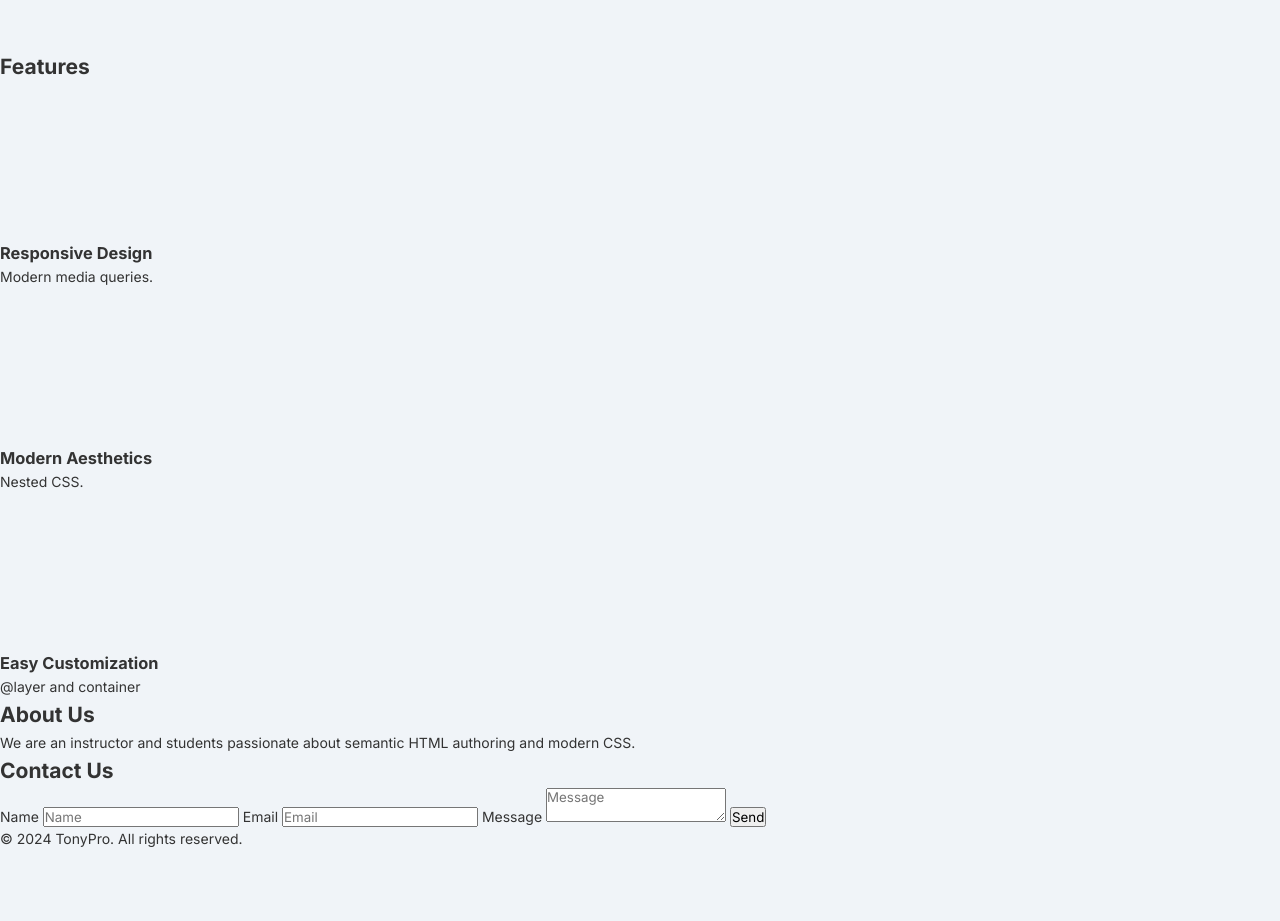
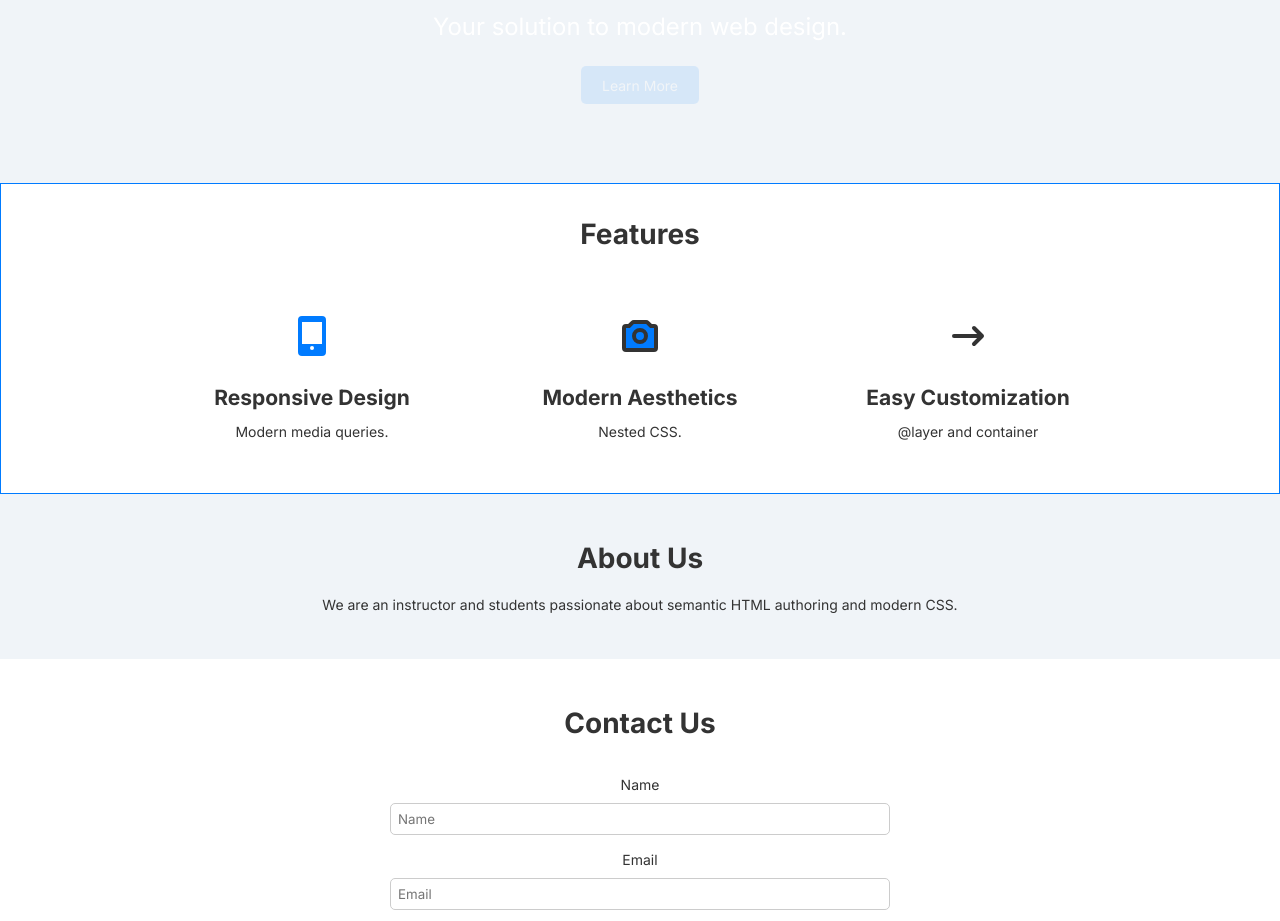
Before and after one commit to GabrielMaida/Internship-Content, a plain HTML site: page landingpage/index.html in a window 1280 px wide. Shown: the part 233-1154 px from the top of the page. Before the commit the page ends 1084 px from the top, so only its background shows below. Drawn offline with Linux system fonts and the light colour scheme.

Commit message:
update: Landing page finished

```diff
--- a/landingpage/index.html
+++ b/landingpage/index.html
@@ -8,6 +8,7 @@
         <link rel="stylesheet" href="styles.css">
     </head>
     <body>
+        <!-- Header -->
         <header>
             <nav>
                 <p class="logo">TonyPro</p>
@@ -20,36 +21,51 @@
                 </ul>
             </nav>
         </header>
+
+        <!-- Main Content -->
         <main>
+            <!-- Hero Component-->
             <section id="home" class="hero">
                 <h1>Introducing Tony Pro</h1>
                 <p>Your solution to modern web design.</p>
                 <a href="#features" class="cta-button">Learn More</a>
             </section>
 
-            <section id="features">
+            <!-- Features Component-->
+            <section id="features" class="features">
                 <h2>Features</h2>
-                <article>
-                    <svg></svg>
+                <article class="feature">
+                    <svg aria-hidden="true" xmlns="http://www.w3.org/2000/svg" width="24" height="24" fill="currentColor" viewbox="0 0 24 24">
+                        <path fill-rule="evenodd" d="M5 4a2 2 0 0 1 2-2h10a2 2 0 0 1 2 2v16a2 2 0 0 1-2 2H7a2 2 0 0 1-2-2V4Zm12 12V5H7v11h10Zm-5 1a1 1 0 1 0 0 2h.01a1 1 0 1 0 0-2H12Z" clip-rule="evenodd" />
+                    </svg>
                     <h3>Responsive Design</h3>
                     <p>Modern media queries.</p>
                 </article>
-                <article>
-                    <svg></svg>
+                <article class="feature">
+                    <svg aria-hidden="true" xmlns="http://www.w3.org/2000/svg" width="24" height="24" fill="none" viewbox="0 0 24 24">
+                        <path stroke="currentColor" stroke-linejoin="round" stroke-width="2" d="M4 18V8a1 1 0 0 1 1-1h1.5l1.707-1.707A1 1 0 0 1 8.914 5h6.172a1 1 0 0 1 .707.293L17.5 7H19a1 1 0 0 1 1 1v10a1 1 0 0 1-1 1H5a1 1 0 0 1-1-1Z" />
+                        <path stroke="currentColor" stroke-linejoin="round" stroke-width="2" d="M15 12a3 3 0 1 1-6 0 3 3 0 0 1 6 0Z" />
+                    </svg>
                     <h3>Modern Aesthetics</h3>
                     <p>Nested CSS.</p>
                 </article>
-                <article>
-                    <svg></svg>
+                <article class="feature">
+                    <svg aria-hidden="true" xmlns="http://www.w3.org/2000/svg" width="24" height="24" fill="none" viewbox="0 0 24 24">
+                        <path stroke="currentColor" stroke-linecap="round" stroke-linejoin="round" stroke-width="2" d="M19 12H5m14 0-4 4m4-4-4-4"/>
+                    </svg>
                     <h3>Easy Customization</h3>
                     <p>@layer and container</p>
                 </article>
             </section>
-            <section id="about">
+
+            <!-- About Us Component-->
+            <section id="about" class="about">
                 <h2>About Us</h2>
                 <p>We are an instructor and students passionate about semantic HTML authoring and modern CSS.</p>
             </section>
-            <section id="contact">
+
+            <!-- Contact Us Component-->
+            <section id="contact" class="contact">
                 <h2>Contact Us</h2>
                 <form>
                     <label for="name">Name</label>
@@ -62,18 +78,28 @@
                 </form>
             </section>
         </main>
+
+        <!-- Footer -->
         <footer>
             <p>&copy; 2024 TonyPro. All rights reserved.</p>
         </footer>
+
+        <!-- Scripts -->
         <script>
             document
-              .getElementById('menu-toggle')
-              .addEventListener('click', function(){
-                document.getElementById('nav-links')
-                  .classList.toggle('active');
-                document.getElementById('menu-toggle').ariaExpanded =
-                document.getElementById('menu-toggle').ariaExpanded ==
-                "true" ? "false" : "true";
+                .getElementById('menu-toggle')
+                .addEventListener('click',
+                function(){
+                    document
+                        .getElementById('nav-links')
+                        .classList
+                        .toggle('active');
+                    document
+                        .getElementById('menu-toggle')
+                        .ariaExpanded =
+                    document
+                        .getElementById('menu-toggle')
+                        .ariaExpanded == "true" ? "false" : "true";
                 })
         </script>
     </body>
--- a/landingpage/styles.css
+++ b/landingpage/styles.css
@@ -1,6 +1,7 @@
 /* Declare layers in order of priority */
-@layer reset, base, navigation, components;
+@layer reset, colors, base, navigation, components;
 
+/* Reset CSS */
 @layer reset{
     * {
         margin: 0;
@@ -17,7 +18,7 @@
 }
 
 /* Color variables */
-@layer base{
+@layer colors{
     :root{
         --background-color: #f0f4f8;
         --text-color: #333;
@@ -40,6 +41,7 @@
     }
 }
 
+/* Base Values */
 @layer base{
     body{
         display: flex;
@@ -56,6 +58,7 @@
     }
 }
 
+/* Navigation Bar */
 @layer navigation{
     header{
         background: var(--dark-bg);
@@ -146,9 +149,153 @@
         text-align: center;
         padding: calc(5rem + 2vh) 1rem;
         width: 100%;
+
+        h1{
+            font-size: calc(2.5rem + 1vw);
+            margin-bottom: 1rem;
+        }
+
+        p{
+            font-size: calc(1.25rem + 0.5vw);
+            margin-bottom: 2rem;
+        }
+
+        .cta-button{
+            background: var(--primary-color);
+            color: var(--light-text);
+            padding: 0.75rem 1.5rem;
+            border-radius: 5px;
+            opacity: 0.1;
+            transition:opacity 0.3s;
+
+            &:hover{
+                opacity: 1;
+            }
+        }
     }
 
-    h1{
-        font-size: 1px;
+    .features{
+        padding: 3rem 1rem;
+        background: var(--light-bg);
+        text-align: center;
+        width: 100%;
+        container-type: inline-size;
+        display: flex;
+        justify-content: center;
+        flex-wrap: wrap;
+        gap: 2rem;
+
+        h2{
+            font-size: 2rem;
+            margin-bottom: 2rem;
+            flex-basis: 100%;
+        }
+
+        svg{
+            fill: var(--primary-color);
+        }
+
+        .feature{
+            @container (width >= 600px){
+                flex: 1;
+                max-width: 300px;
+
+                svg{
+                    margin-bottom: 1rem;
+                    width: 48px;
+                    height: 48px;
+                }
+            }
+
+            margin-bottom: 1.5rem;
+
+            h3{
+                font-size: 1.5rem;
+                margin-bottom: 0.5rem;
+            }
+        }
+
+        &:has(.feature){
+            border: 1px solid var(--primary-color);
+            padding: 2rem;
+        }
+    }
+
+    .about{
+        padding: 3rem;
+        background: var(--background-color);
+        text-align: center;
+        width: 100%;
+
+        h2{
+            font-size: 2rem;
+            margin-bottom: 1rem;
+        }
+
+        p{
+            max-width: 800px;
+            margin: 0 auto;
+            text-align: center;
+        }
+    }
+
+    .contact{
+        padding: 3rem 1rem;
+        background: var(--light-bg);
+        text-align: center;
+        width: 100%;
+
+        h2{
+            font-size: 2rem;
+            margin-bottom: 1rem;
+        }
+
+        form{
+            display: flex;
+            flex-direction: column;
+            align-items: center;
+
+            label{
+                margin-top: 1rem;
+            }
+
+            input, textarea{
+                width: calc(100% - 2rem);
+                max-width: 500px;
+                padding: 0.5rem;
+                margin-top: 0.5rem;
+                border: 1px solid #ccc;
+                border-radius: 5px;
+            }
+
+            button{
+                margin-top: 1.4rem;
+                padding: 0.75rem 1.5rem;
+                border: none;
+                background: var(--dark-bg);
+                color: var(--light-text);
+                border-radius: 5px;
+                transition: background 0.3s;
+
+                &:hover{
+                    background: var(--secondary-color);
+                }
+            }
+
+            &:has(input:not(:placeholder-shown), input:focus, textarea:not(:placeholder-shown), textarea:focus){
+                button{
+                    background-color: var(--primary-color);
+                }
+            }
+        }
+    }
+
+    footer{
+        background: var(--dark-bg);
+        color: var(--light-text);
+        text-align: center;
+        padding: 1rem;
+        width: 100%;
+        margin-top: auto;
     }
 }
```
